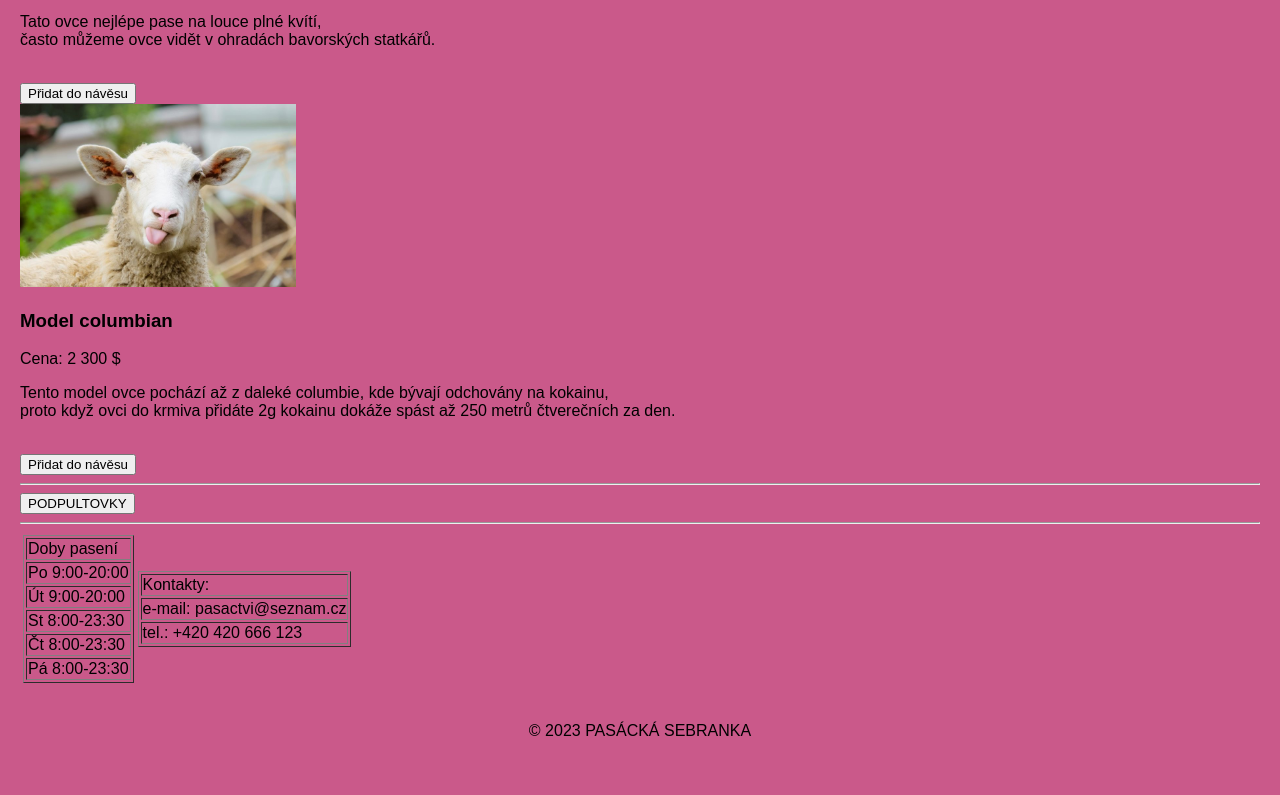
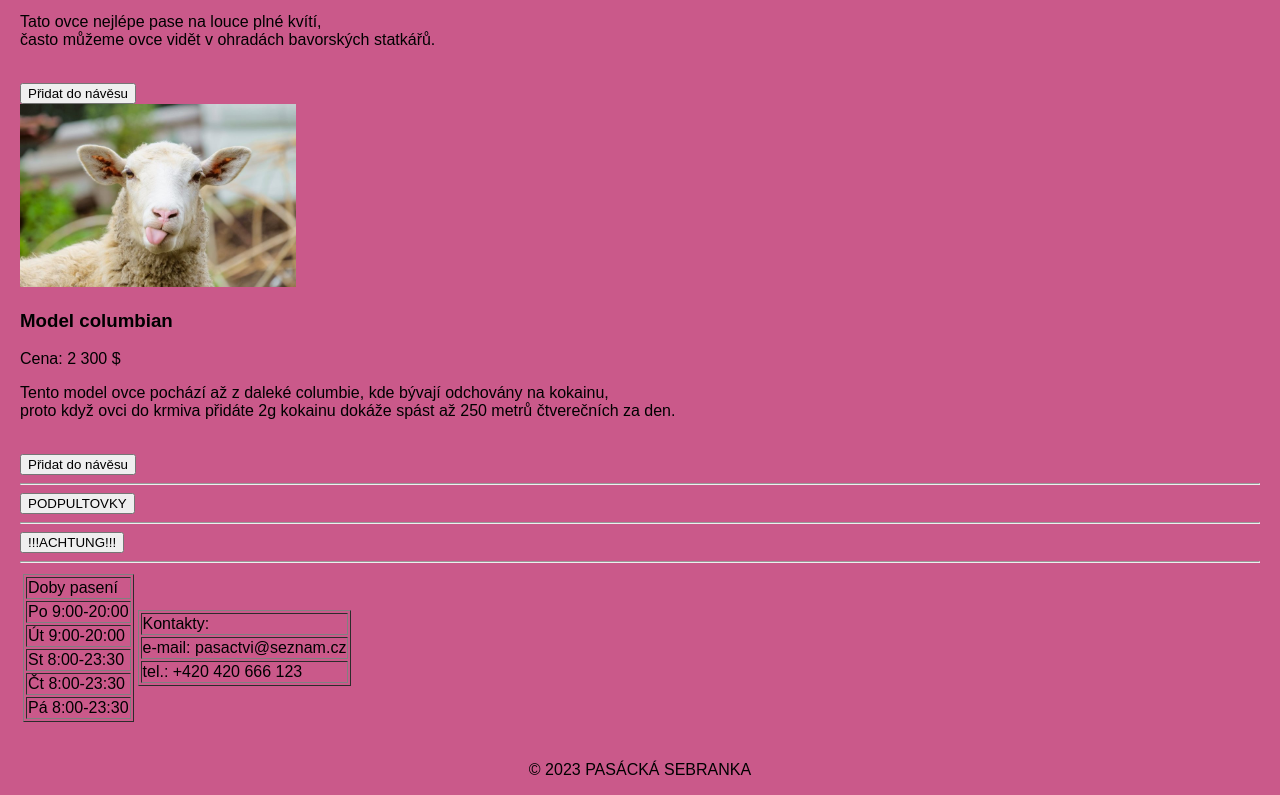
Before and after one commit to PasakIIII/Pasactvi, a plain HTML site: page index.html in a window 1280 px wide. Shown: the part 681-1476 px from the top of the page. Before the commit the page ends 1437 px from the top, so only its background shows below. Drawn offline with Linux system fonts and the light colour scheme.

Commit message:
Update index.html

```diff
--- a/index.html
+++ b/index.html
@@ -97,6 +97,16 @@
 
 
         </section>
+<hr>
+            <section>
+
+            <button onclick="location.href='privateservices3.html'">!!!ACHTUNG!!!</button>
+
+            </div>
+
+
+
+        </section>
 
 <hr>
 
```
